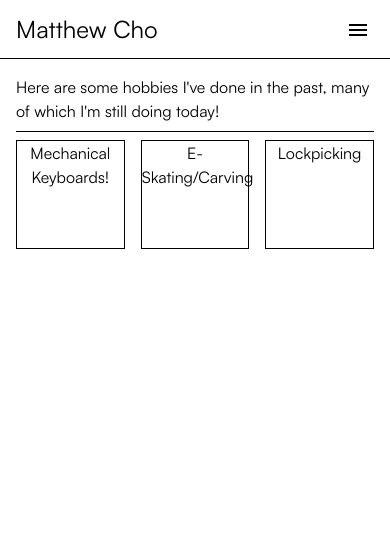
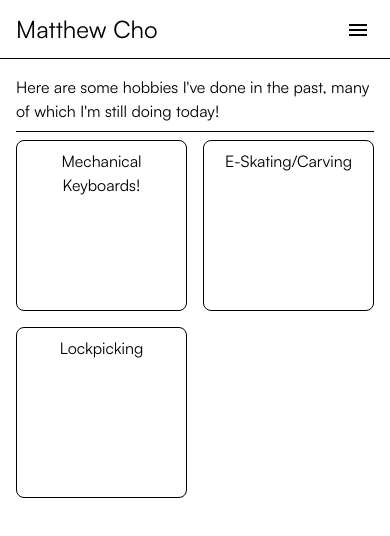
Before and after one commit to mcho9434/frontend-miji, a React (Create React App) app: page /hobbies in a window 390 px wide. Shown: the top 536 px of the page. Built offline with nearby package versions, Linux system fonts and the light colour scheme.

Commit message:
revise copy and add responsiveness to portfolio and hobbies

```diff
--- a/src/pages/CatanBuddy/Game.jsx
+++ b/src/pages/CatanBuddy/Game.jsx
@@ -10,6 +10,7 @@ import Six from "./Dice/Six";
 import clsx from "clsx";
 import { Bar } from "react-chartjs-2";
 import "chart.js/auto";
+import useIsMobile from "../../utils/useIsMobile";
 
 const roll = () => {
   return Math.floor(Math.random() * 6) + 1;
@@ -50,6 +51,8 @@ const Game = ({
     playerNames.player3,
     playerNames.player4,
   ];
+
+  const isMobile = useIsMobile();
 
   useEffect(() => {
     const interval = setInterval(() => {
@@ -96,7 +99,12 @@ const Game = ({
               Navigate to the first player and hit Roll Dice to start!
             </div>
           )}
-          <div className="grid grid-cols-3 gap-4 mt-4">
+          <div
+            className={clsx({
+              "flex w-full mt-4 justify-around": isMobile,
+              "grid grid-cols-3 gap-4 mt-4": !isMobile,
+            })}
+          >
             <div
               className="p-3 text-center hover:bg-slate-200 shadow-md border border-black rounded-lg cursor-pointer"
               onClick={() => {
--- a/src/pages/CatanBuddy/Setup.jsx
+++ b/src/pages/CatanBuddy/Setup.jsx
@@ -2,6 +2,8 @@ import React from "react";
 import Card from "../../components/Card";
 import TextField from "@mui/material/TextField";
 import Divider from "../../components/Divider";
+import clsx from "clsx";
+import useIsMobile from "../../utils/useIsMobile";
 
 const roll = () => {
   return Math.round(Math.random());
@@ -23,13 +25,18 @@ const Setup = ({
     !!playerNames.player2 &&
     !!playerNames.player3 &&
     !!playerNames.player4;
-
+  const isMobile = useIsMobile();
   return (
     <Card>
       <div className="flex flex-col">
         <div className="w-full text-lg">Catan buddy</div>
         <Divider />
-        <div className="grid grid-cols-3 gap-3">
+        <div
+          className={clsx("grid  gap-4", {
+            "grid-cols-2": isMobile,
+            "grid-cols-3": !isMobile,
+          })}
+        >
           <div className="flex items-center">
             <span className="">Set Turn Time:</span>
             <TextField
@@ -43,7 +50,7 @@ const Setup = ({
             />
           </div>
           <div className="flex items-center">
-            <span className="">Set Placement Time:</span>
+            <span>Set Place Time:</span>
             <TextField
               value={maxPlaceTime}
               onChange={(e) => {
--- a/src/pages/Hobbies/index.jsx
+++ b/src/pages/Hobbies/index.jsx
@@ -1,8 +1,11 @@
 import React from "react";
 import Card from "../../components/Card";
 import Divider from "../../components/Divider";
+import useIsMobile from "../../utils/useIsMobile";
+import clsx from "clsx";
+const Hobbies = () => {
+  const isMobile = useIsMobile();
 
-const Hobbies = () => {
   return (
     <Card>
       <div>
@@ -11,14 +14,19 @@ const Hobbies = () => {
           doing today!
         </div>
         <Divider />
-        <div className="grid grid-cols-3 gap-4">
-          <div className="aspect-square border border-black text-center">
+        <div
+          className={clsx("grid gap-4", {
+            "grid-cols-2": isMobile,
+            "grid-cols-3": !isMobile,
+          })}
+        >
+          <div className="aspect-square border border-black text-center rounded-lg p-2">
             Mechanical Keyboards!
           </div>
-          <div className="aspect-square border border-black text-center">
+          <div className="aspect-square border border-black text-center rounded-lg p-2">
             E-Skating/Carving
           </div>
-          <div className="aspect-square border border-black text-center">
+          <div className="aspect-square border border-black text-center rounded-lg p-2">
             Lockpicking
           </div>
         </div>
--- a/src/pages/Portfolio/Extracirriculars/CTC.jsx
+++ b/src/pages/Portfolio/Extracirriculars/CTC.jsx
@@ -42,10 +42,10 @@ const CTC = () => {
         </div>
         <div>
           &emsp;In my third year, I was the Head of Product for the
-          organization; this meant that I was solely responsible for the client
-          selection process and also handing off clients to their respective
-          product teams. I personally reached out to hundreds of non-profits of
-          varying focus within the Los Angeles area and selected the top 3. I
+          organization; I was solely responsible for the client selection
+          process and also handing off clients to their respective product
+          teams. I personally reached out to hundreds of non-profits of varying
+          focus within the Los Angeles area and selected the top 3. I
           unfortunately took a leave of absence in order to intern, but I was
           able to complete my duties in my open time.
         </div>
```
